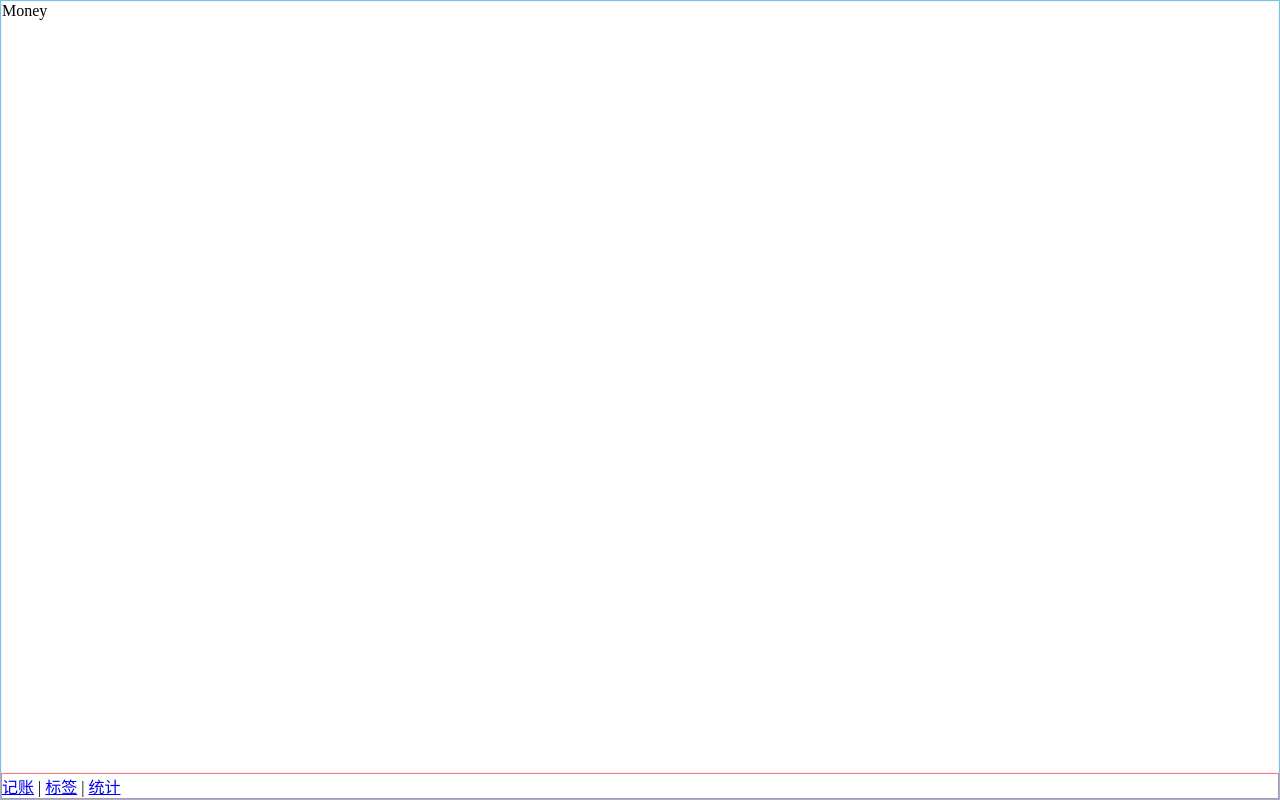
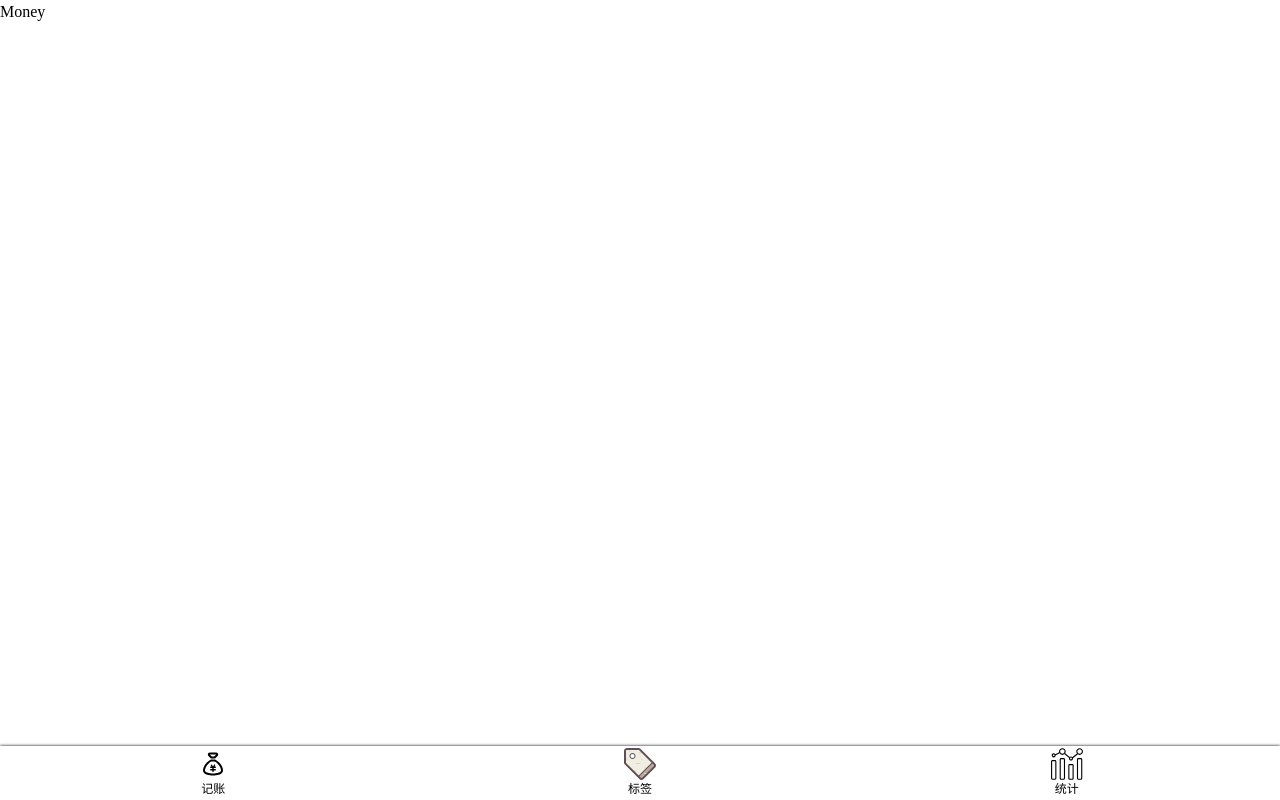
Before and after one commit to invierno123/easy-bill-vue, a Vue app: page /#/money in a window 1280 px wide. Built offline with nearby package versions, Linux system fonts and the light colour scheme.

Commit message:
修正错误，添加导航样式

```diff
--- a/src/App.vue
+++ b/src/App.vue
@@ -10,6 +10,13 @@
   margin: 0;
   padding: 0;
   box-sizing: border-box;
+}
+body{
+  line-height: 1.5;
+}
+a{
+  text-decoration: none;
+  color: inherit;
 }
 #app {
   font-family: Avenir, Helvetica, Arial, sans-serif;
--- /dev/null
+++ b/src/components/Icon.vue
@@ -0,0 +1,28 @@
+<template>
+<svg class="icon">
+  <use :xlink:href="'#'+name"/>
+</svg>
+</template>
+
+<script lang="ts">
+const importAll=(requireContext: __WebpackModuleApi.RequireContext)=>requireContext.keys().forEach(requireContext);
+try {
+  importAll(require.context('../assets/icons',true,/\.svg$/));
+} catch (error){
+  console.log(error)
+}
+export default {
+  props:['name'],
+name: "Icons"
+}
+</script>
+
+<style lang="scss" scoped>
+.icon{
+  width: 1em;
+  height: 1em;
+  vertical-align: -0.15em;
+  fill:currentColor;
+  overflow: hidden;
+}
+</style>
--- a/src/components/Layout.vue
+++ b/src/components/Layout.vue
@@ -15,14 +15,14 @@
 
 <style lang="scss" scoped>
 .nav-wrapper{
-  border: 1px solid #6ac8f0;
+
   display: flex;
   flex-direction: column;
   height: 100vh;
 }
 .content{
   overflow: auto;
-  border: 1px solid lavenderblush;
+
   flex-grow: 1;//尽量把所有高度都给content
 }
 </style>
--- a/src/components/Nav.vue
+++ b/src/components/Nav.vue
@@ -1,17 +1,30 @@
 <template>
-  <div class="nav">
-    <router-link to="/money">记账</router-link>
-    |
-    <router-link to="/labels">标签</router-link>
-    |
-    <router-link to="/statistics">统计</router-link>
-  </div>
+  <nav>
+    <router-link to="/money" class="item">
+      <Icon name="money bag"/>
+      记账
+    </router-link>
+    <router-link to="/labels" class="item">
+      <Icon name="Label"/>
+      标签
+    </router-link>
+    <router-link to="/statistics" class="item">
+      <Icon name="statistics"/>
+      统计
+    </router-link>
+  </nav>
 </template>
 <script lang="ts">
+// const importAll=(requireContext: __WebpackModuleApi.RequireContext)=>requireContext.keys().forEach(requireContext);
+// try {
+//   importAll(require.context('../assets/icons',true,/\.svg$/));
+// } catch (error){
+//   console.log(error)
+// }
 
-import x from '@assets/icons/Label.svg';
-
-console.log(x);
+// import x from '@/assets/icons/Label.svg';
+//
+// console.log(x);
 
 
 export default {
@@ -20,7 +33,25 @@
 </script>
 
 <style lang="scss" scoped>
-.nav{
-  border: 1px solid lightcoral;
+
+nav {
+  display: flex;
+  box-shadow: 0 0 3px rgba(0, 0, 0.25);
+  flex-direction: row;
+  font-size: 12px;
+
+  > .item {
+    padding: 2px 0;
+    width: 33.3333%;
+    display: flex;
+    justify-content: center;
+    align-items: center;
+    flex-direction: column;
+
+    .icon {
+      width: 32px;
+      height: 32px;
+    }
+  }
 }
 </style>
--- a/src/main.ts
+++ b/src/main.ts
@@ -5,10 +5,12 @@
 import store from './store';
 import Nav from '@/components/Nav.vue';
 import Layout from '@/components/Layout.vue';
+import Icon from '@/components/Icon.vue';
 
 Vue.config.productionTip = false;
 Vue.component('Nav', Nav);
-Vue.component('Layout',Layout)
+Vue.component('Layout',Layout);
+Vue.component('Icon',Icon);
 new Vue({
   router: router,
   store,
--- a/vue.config.js
+++ b/vue.config.js
@@ -1,8 +1,17 @@
 /* eslint @typescript-eslint/no-var-requires: "off" */
 
-
+const path=require('path')
 
 module.exports = {
   lintOnSave: false,
-
+chainWebpack:config=>{
+    const dir=path.resolve(__dirname,'src/assets/icons')
+  config.module
+    .rule('svg-sprite')
+    .test(/\.svg$/)
+    .include.add(dir).end()//只包含icons目录
+    .use('svg-sprite-loader').loader('svg-sprite-loader').options({extract:false}).end()
+  config.plugin('svg-sprite').use(require('svg-sprite-loader/plugin'),[{plainSprite: true}])
+  config.module.rule('svg').exclude.add(dir)//其他svg loader排除icons目录
 }
+}
```
Also changed, not shown: 2 other files (tests, documents, lock files or other folders).
